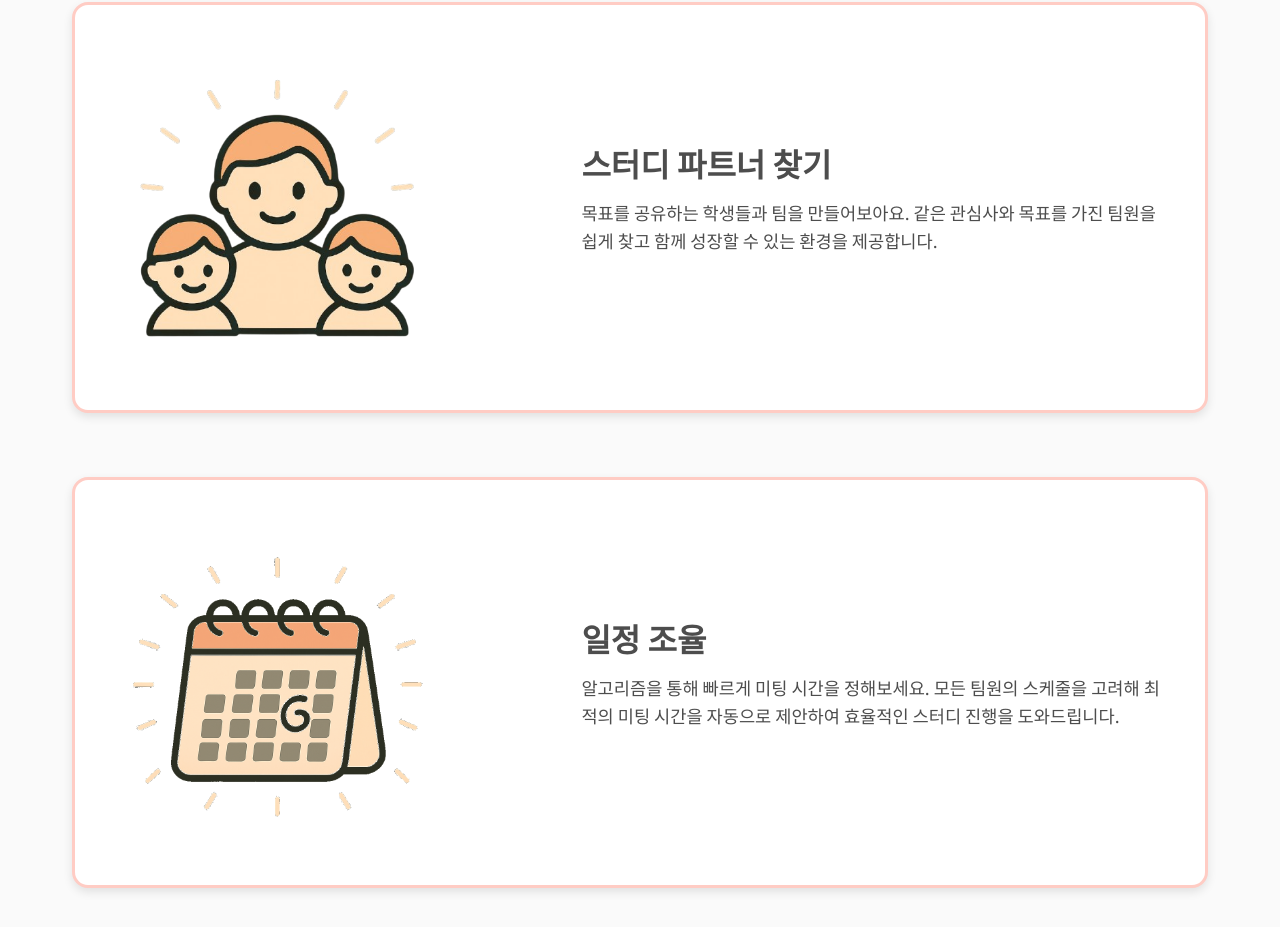
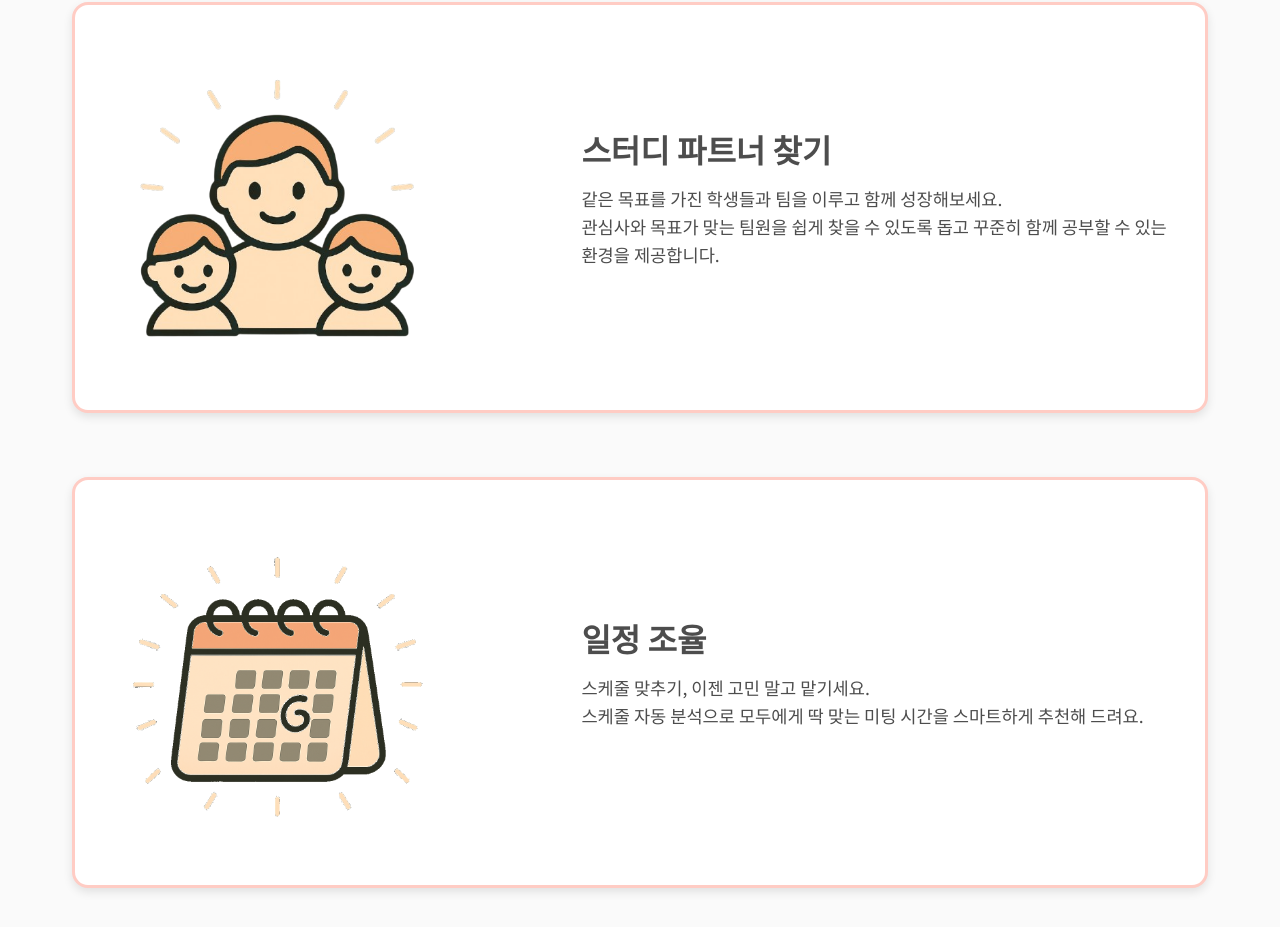
Before and after one commit to taejinchoi-cbnu/StudyBuddy, a React (Vite) app in the folder client/: page / in a window 1280 px wide. Shown: the part 660-1587 px from the top of the page. Built offline with nearby package versions, Linux system fonts and the light colour scheme; no server answers; a web font is replaced by a local one.

Commit message:
문구 수정

```diff
--- a/client/src/pages/HomePage.jsx
+++ b/client/src/pages/HomePage.jsx
@@ -108,14 +108,24 @@ const HomePage = () => {
             imgSrc={peoples}
             imgAlt="팀원 찾기"
             title="스터디 파트너 찾기"
-            description="목표를 공유하는 학생들과 팀을 만들어보아요. 같은 관심사와 목표를 가진 팀원을 쉽게 찾고 함께 성장할 수 있는 환경을 제공합니다."
+            description={
+              <>
+              같은 목표를 가진 학생들과 팀을 이루고 함께 성장해보세요. <br />
+              관심사와 목표가 맞는 팀원을 쉽게 찾을 수 있도록 돕고 꾸준히 함께 공부할 수 있는 환경을 제공합니다.
+              </>
+            }
           />
 
           <FeatureItem
             imgSrc={calendar}
             imgAlt="일정 조율"
             title="일정 조율"
-            description="알고리즘을 통해 빠르게 미팅 시간을 정해보세요. 모든 팀원의 스케줄을 고려해 최적의 미팅 시간을 자동으로 제안하여 효율적인 스터디 진행을 도와드립니다."
+            description={
+              <>
+              스케줄 맞추기, 이젠 고민 말고 맡기세요. <br />
+              스케줄 자동 분석으로 모두에게 딱 맞는 미팅 시간을 스마트하게 추천해 드려요.
+              </>
+            }
           />
         </section>
 
```
